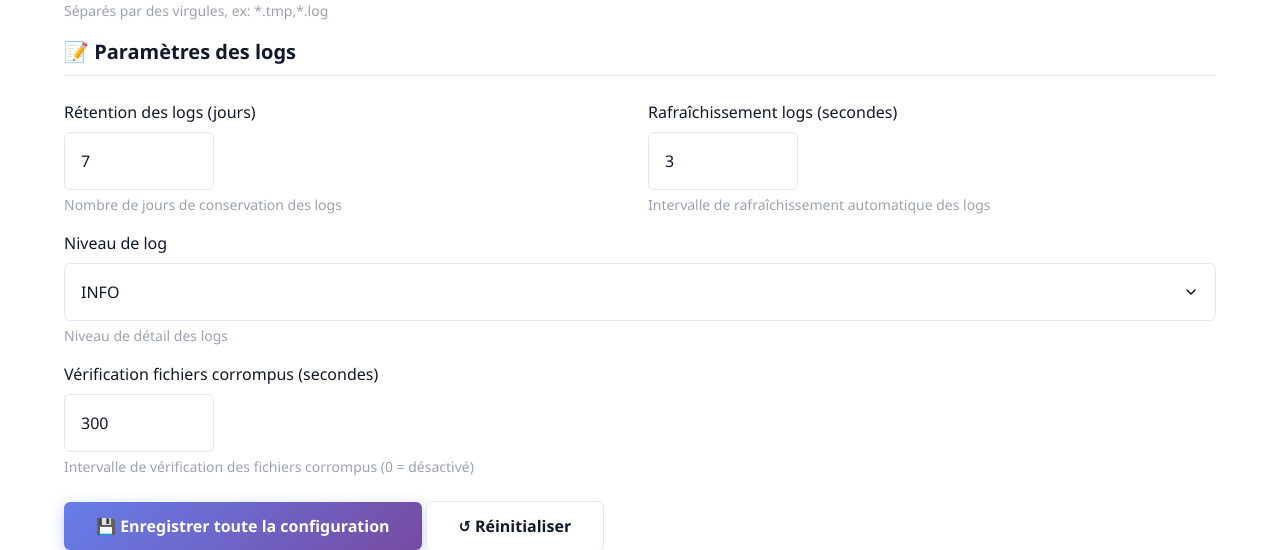
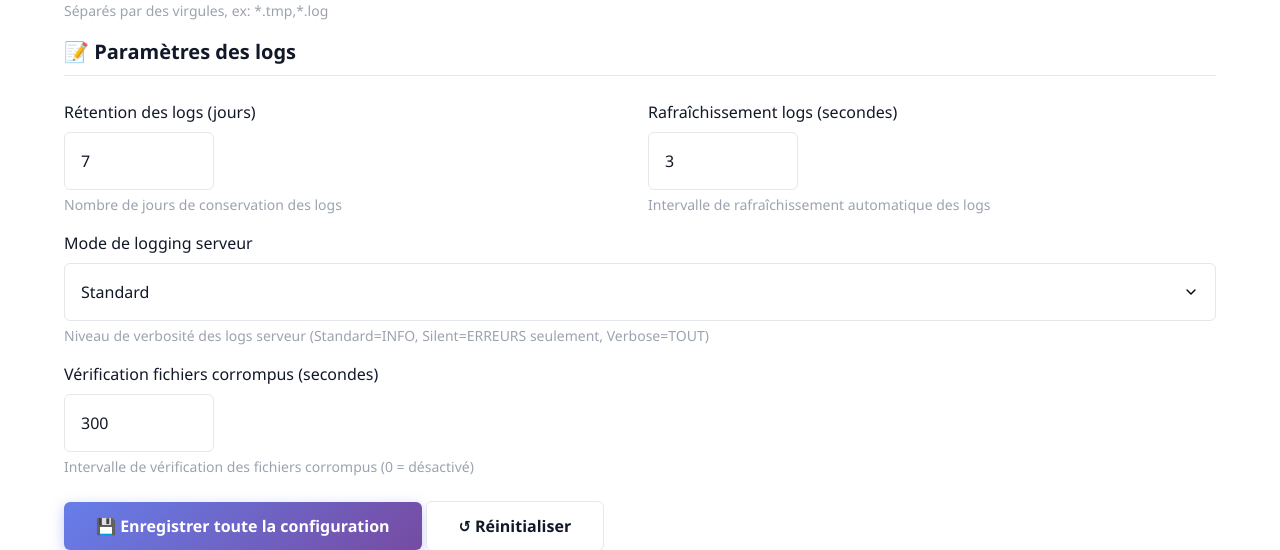
Before and after one commit to SHARKYBLUSTER/SyncFTP, a Flask app: page /config in a window 1280 px wide. Shown: the part 1462-2012 px from the top of the page. Run offline with Flask 3, Linux system fonts and the light colour scheme.

Commit message:
Refactor: Simplifier la configuration du niveau de log
- Remplace le sélecteur log_level (DEBUG/INFO/WARNING/ERROR) par log_mode (Standard/Silent/Verbose)
- Mapping: Standard=INFO, Silent=ERROR, Verbose=DEBUG
- Ajoute migration automatique de l'ancien log_level vers log_mode
- Garde le checkbox debug_logging_enabled pour forcer DEBUG
- Met à jour apply_log_level_from_config() pour utiliser log_mode
- Supprime la vérification obsolète de log_level dans load_config()

Cohérent avec les modes CLI (--silent, --verbose) et plus simple pour l'utilisateur.

Generated by Mistral Vibe.
Co-Authored-By: Mistral Vibe <vibe@mistral.ai>

```diff
--- a/app.py
+++ b/app.py
@@ -75,12 +75,12 @@ def apply_log_level_from_config():
     global file_handler, stream_handler
 
     config = load_config()
-    log_level_map = {
-        'DEBUG': logging.DEBUG,
-        'INFO': logging.INFO,
-        'SUCCESS': logging.SUCCESS,
-        'WARNING': logging.WARNING,
-        'ERROR': logging.ERROR
+
+    # Mapping des modes CLI vers niveaux Python
+    mode_level_map = {
+        'verbose': logging.DEBUG,
+        'standard': logging.INFO,
+        'silent': logging.ERROR
     }
 
     # Si debug_logging_enabled est vrai, forcer le niveau à DEBUG
@@ -88,7 +88,8 @@ def apply_log_level_from_config():
     if debug_enabled:
         new_level = logging.DEBUG
     else:
-        new_level = log_level_map.get(config.get('log_level', 'INFO'), logging.INFO)
+        # Utiliser log_mode s'il existe, sinon laisser le niveau actuel
+        new_level = mode_level_map.get(config.get('log_mode', 'standard'), logging.INFO)
 
     app.logger.setLevel(new_level)
     if file_handler:
@@ -117,7 +118,7 @@ def load_config():
         'app_version': '1.0.0',
         'log_retention_days': 7,
         'log_refresh_interval': 3,
-        'log_level': 'INFO',
+        'log_mode': 'standard',
         'auto_refresh': True,
         'corrupted_files_check_interval': 300,  # 5 minutes en secondes
         'exclude_patterns': '*.tmp,*.part,*.temp,*.~lk,*.lock,Thumbs.db,desktop.ini',  # Patterns à exclure
@@ -137,7 +138,21 @@ def load_config():
     try:
         with open(CONFIG_FILE, 'r', encoding='utf-8') as f:
             config = json.load(f)
+        # Migration de l'ancien log_level vers log_mode
+        if 'log_level' in config and 'log_mode' not in config:
+            old_level = config['log_level']
+            if old_level in ['WARNING', 'ERROR']:
+                config['log_mode'] = 'silent'
+            elif old_level == 'DEBUG':
+                config['log_mode'] = 'verbose'
+            else:  # INFO, SUCCESS
+                config['log_mode'] = 'standard'
+            save_config(config)
+
         # Ajouter les valeurs par défaut si elles n'existent pas
+        if 'log_mode' not in config:
+            config['log_mode'] = 'standard'
+            save_config(config)
         if 'corrupted_files_check_interval' not in config:
             config['corrupted_files_check_interval'] = 300
             save_config(config)
@@ -182,9 +197,6 @@ def load_config():
             save_config(config)
         if 'log_refresh_interval' not in config:
             config['log_refresh_interval'] = 3
-            save_config(config)
-        if 'log_level' not in config:
-            config['log_level'] = 'INFO'
             save_config(config)
         if 'auto_refresh' not in config:
             config['auto_refresh'] = True
--- a/templates/config.html
+++ b/templates/config.html
@@ -149,14 +149,13 @@
             </div>
 
             <div class="form-group">
-                <label for="logLevel" class="form-label">Niveau de log</label>
-                <select id="logLevel" name="log_level" class="form-control form-select" form="mainConfigForm" aria-describedby="logLevelHelp">
-                    <option value="DEBUG" {% if config.log_level|default('INFO') == 'DEBUG' %}selected{% endif %}>DEBUG</option>
-                    <option value="INFO" {% if config.log_level|default('INFO') == 'INFO' %}selected{% endif %}>INFO</option>
-                    <option value="WARNING" {% if config.log_level|default('INFO') == 'WARNING' %}selected{% endif %}>WARNING</option>
-                    <option value="ERROR" {% if config.log_level|default('INFO') == 'ERROR' %}selected{% endif %}>ERROR</option>
+                <label for="logMode" class="form-label">Mode de logging serveur</label>
+                <select id="logMode" name="log_mode" class="form-control form-select" form="mainConfigForm" aria-describedby="logModeHelp">
+                    <option value="standard" {% if config.log_mode|default('standard') == 'standard' %}selected{% endif %}>Standard</option>
+                    <option value="silent" {% if config.log_mode|default('standard') == 'silent' %}selected{% endif %}>Silent</option>
+                    <option value="verbose" {% if config.log_mode|default('standard') == 'verbose' %}selected{% endif %}>Verbose</option>
                 </select>
-                <p id="logLevelHelp" class="form-hint">Niveau de détail des logs</p>
+                <p id="logModeHelp" class="form-hint">Niveau de verbosité des logs serveur (Standard=INFO, Silent=ERREURS seulement, Verbose=TOUT)</p>
             </div>
 
             <div class="form-group">
```
